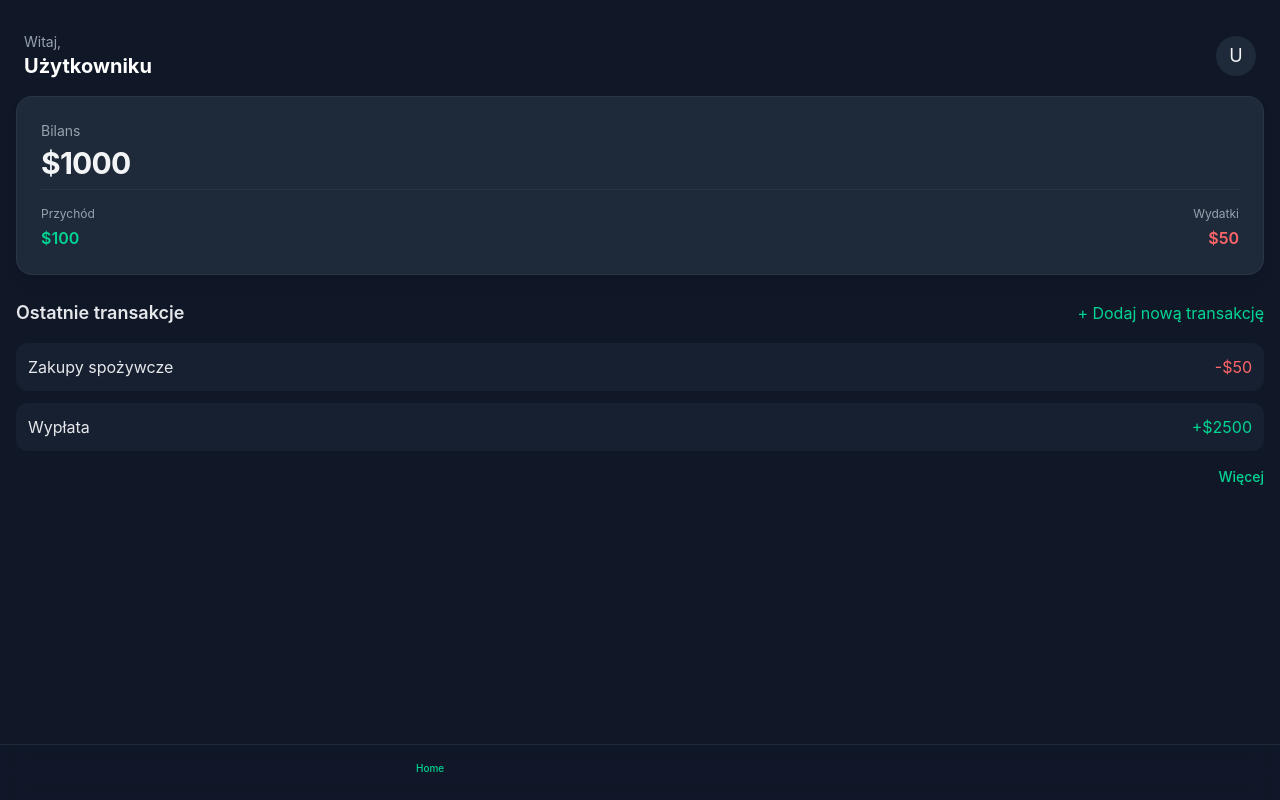
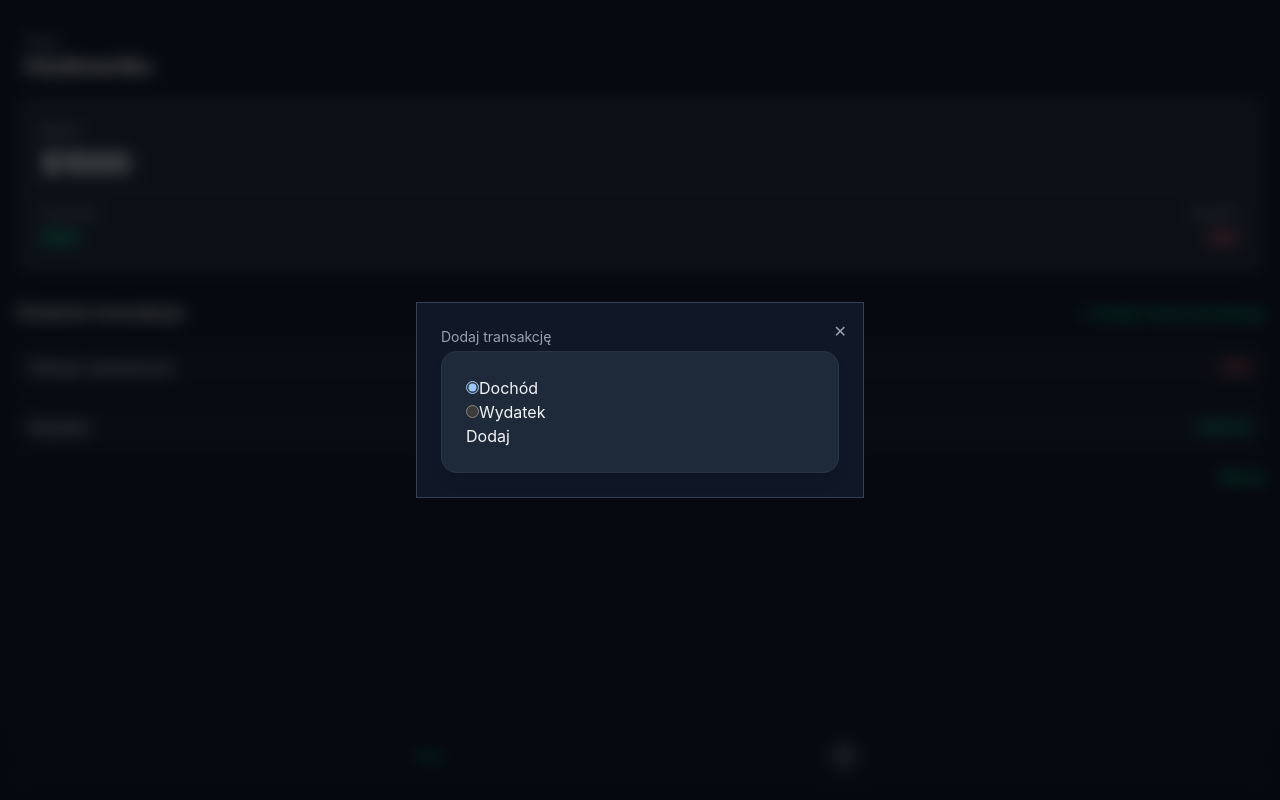
Before and after one commit to Oskarkozi/ProjektZSEgrupa8, a React (Vite) app in the folder frontend/: page / in a window 1280 px wide. Both pictures are taken after a click on the button "+ Dodaj nową transakcję". Built offline with nearby package versions, Linux system fonts and the light colour scheme; no server answers.

Commit message:
Dodanie funkcji formularza

```diff
--- a/frontend/index.html
+++ b/frontend/index.html
@@ -4,7 +4,7 @@
     <meta charset="UTF-8" />
     <link rel="icon" type="image/svg+xml" href="/vite.svg" />
     <meta name="viewport" content="width=device-width, initial-scale=1.0" />
-    <title>financial_app</title>
+    <title>Bankx</title>
   </head>
   <body>
     <div id="root"></div>
--- /dev/null
+++ b/frontend/src/components/Add_transaction_form.jsx
@@ -0,0 +1,46 @@
+import { useState } from 'react';
+import { createRoot } from 'react-dom/client';
+export default function TransactionForm(){
+    const [selectedState, setSelectedState] = useState('income');
+
+  const handleChange = (event) => {
+    setSelectedState(event.target.value);
+  };
+
+  const handleSubmit = (event) => {
+    alert(`Zaznaczyłeś: ${selectedState}`);
+    event.preventDefault();
+  };
+    return(
+        <div>
+            <p className="text-gray-400 text-sm mb-1">Dodaj transakcję</p>
+            <div className="bg-gray-800 rounded-2xl p-6 shadow-lg border border-gray-700/50">
+            <form onSubmit={handleSubmit}>
+  <label>
+    <input
+      type="radio"
+      name="expenseOrIncome"
+      value="income"
+      checked={selectedState === 'income'}
+      onChange={handleChange}
+    />
+    Dochód
+  </label>
+        <br></br>
+  <label>
+    <input
+      type="radio"
+      name="expenseOrIncome"
+      value="expense"
+      checked={selectedState === 'expense'}
+      onChange={handleChange}
+    />
+    Wydatek
+  </label>
+<br></br>
+  <button type="submit">Dodaj</button>
+</form>
+            </div>
+        </div>
+    );
+}
--- a/frontend/src/components/Header.jsx
+++ b/frontend/src/components/Header.jsx
@@ -6,12 +6,7 @@ export default function Header({ userName = "Użytkowniku" }) {
         <h1 className="text-xl font-bold text-white">{userName}</h1>
       </div>
 
-      <button
-        className="w-10 h-10 rounded-full bg-gray-800 flex items-center justify-center hover:bg-gray-700 transition"
-        aria-label="Profile"
-      >
-        <span className="text-lg">U</span>
-      </button>
+
     </header>
   );
 }
--- a/frontend/src/components/Navbar.jsx
+++ b/frontend/src/components/Navbar.jsx
@@ -5,6 +5,12 @@ return (
           <button className="flex flex-col items-center gap-1 text-emerald-400">
             <span className="text-[10px] font-medium">Home</span>
           </button>
+          <button
+        className="w-10 h-10 rounded-full bg-gray-800 flex items-center justify-center hover:bg-gray-700 transition"
+        aria-label="Profile"
+      >
+        <span className="text-lg">U</span>
+      </button>
         </div>
       </nav>
   );
--- a/frontend/src/components/TransactionList.jsx
+++ b/frontend/src/components/TransactionList.jsx
@@ -1,3 +1,6 @@
+import { useState } from "react";
+import Form from "./Add_transaction_form.jsx";
+
 function TransactionItem({ name, amount, type }) {
   return (
     <div className="flex justify-between items-center p-3 bg-gray-800/50 rounded-xl">
@@ -10,12 +13,22 @@ function TransactionItem({ name, amount, type }) {
 }
 
 export default function TransactionList() {
+  const [isFormVisible, setIsFormVisible] = useState(false);
   return (
     <div className="pb-8">
       <div className="flex justify-between items-center mb-4">
         <h3 className="font-semibold text-lg text-gray-200">Ostatnie transakcje</h3>
-        <button className=" text-emerald-400 hover:underline">+ Dodaj nową transakcję</button>
+        <button onClick={() => setIsFormVisible(true)} className=" text-emerald-400 hover:underline">+ Dodaj nową transakcję</button>
       </div>
+      {isFormVisible && (
+        <div className="fixed inset-0 bg-black/60 backdrop-blur-sm flex items-center justify-center z-50">
+          <div className="bg-gray-900 border border-gray-700 p-6 rounded-2x1 shadow 2x1 w-full max-w-md relative">
+            <button onClick={() => setIsFormVisible(false)} className="absolute top-4 right-4 text-gray-400 hover:text-white">✕</button>
+            <Form />
+            </div>
+          </div>
+      )}
+
       <div className="space-y-3">
         {/* Przykład użycia - docelowo tutaj będzie .map() z danych z API */}
         <TransactionItem name="Zakupy spożywcze" amount={50} type="expense" />
--- a/frontend/src/services/firebase.js
+++ b/frontend/src/services/firebase.js
@@ -19,7 +19,7 @@ const firebaseConfig = {
 
 // Initialize Firebase
 const app = initializeApp(firebaseConfig);
-const analytics = getAnalytics(app);
+//const analytics = getAnalytics(app);
 
 export const auth = getAuth(app);
 export const db = getFirestore(app);
```
